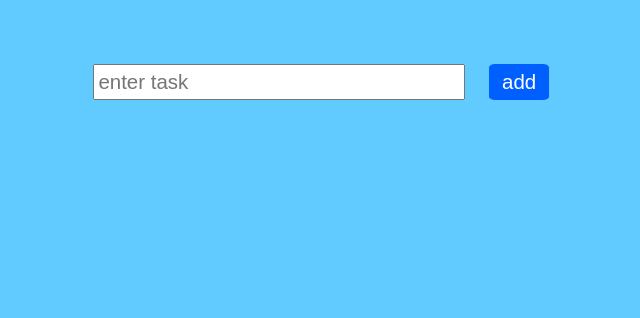
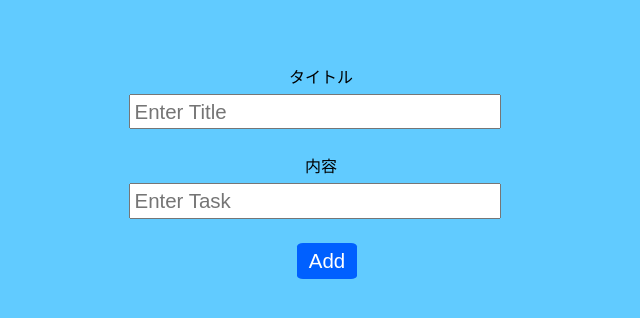
Before and after one commit to TsukasaKashima/react-practice-todolist, a React (Create React App) app: page /todo/1 in a window 1280 px wide. Shown: the top 318 px of the page, without its empty margins (319-959 px from the left). Built offline with nearby package versions, Linux system fonts and the light colour scheme.

Commit message:
feature/2が完了しました！

```diff
--- a/src/App.css
+++ b/src/App.css
@@ -43,3 +43,16 @@ body {
   background-color: #b0e6ff;
   margin-bottom: 2%;
 }
+
+label {
+  display: block;
+  margin-bottom: 0.5%;
+}
+.form-block {
+  margin-bottom: 2%;
+}
+
+.title {
+  font-size: 2.2vw;
+  font-weight: bold;
+}
--- a/src/component/TodoList.jsx
+++ b/src/component/TodoList.jsx
@@ -3,37 +3,62 @@ import { useState } from "react";
 
 export default () => {
   const [value, setValue] = useState("");
+  const [title, setTitle] = useState("");
   const [todoList, setTodolist] = useState([]);
 
   function handleChange(event) {
     const newValue = event.target.value;
     setValue(newValue);
   }
-
+  function titleChange(event) {
+    const newTitle = event.target.value;
+    setTitle(newTitle);
+  }
   function addTodo() {
-    const newTodo = { content: value };
-    const newTodoList = [todoList, newTodo];
-    //const newTodoList = todoList.concat(newTodo);でもOk
-    //todoListという配列[]に{ content: value }を入れているのが15行目のコード
+    const newTodo = { TodoTitle: title, TodoContent: value };
+    const newTodoList = [...todoList, newTodo];
     setTodolist(newTodoList);
     setValue("");
+    setTitle("");
+    textAlert();
   }
-
+  function textAlert() {
+    const textCheck01 = document.getElementById("input01").value;
+    const textCheck02 = document.getElementById("input02").value;
+    if (textCheck01 === "" || textCheck02 === "") {
+      alert("いずれかが未入力です");
+    }
+  }
   return (
     <div>
       <div className="header">
-        <input
-          type="text"
-          placeholder="enter task"
-          value={value}
-          onChange={handleChange}
-        />
-        <button onClick={addTodo}>add</button>
+        <div className="form-block">
+          <label>タイトル</label>
+          <input
+            id="input01"
+            type="text"
+            placeholder="Enter Title"
+            value={title}
+            onChange={titleChange}
+          />
+        </div>
+        <div className="form-block">
+          <label>内容</label>
+          <input
+            id="input02"
+            type="text"
+            placeholder="Enter Task"
+            value={value}
+            onChange={handleChange}
+          />
+        </div>
+        <button onClick={addTodo}>Add</button>
       </div>
       {todoList.map((todo, index) => {
         return (
           <div className="list" key={index}>
-            content: {todo.content}
+            <div className="title">Title:{todo.TodoTitle}</div>
+            {todo.TodoContent}
           </div>
         );
       })}
```
